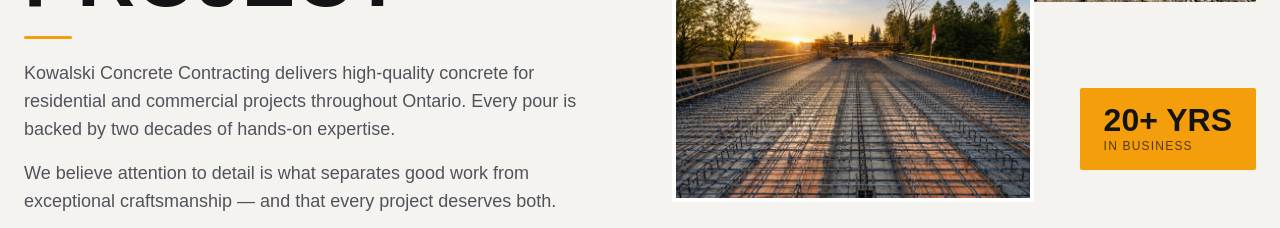
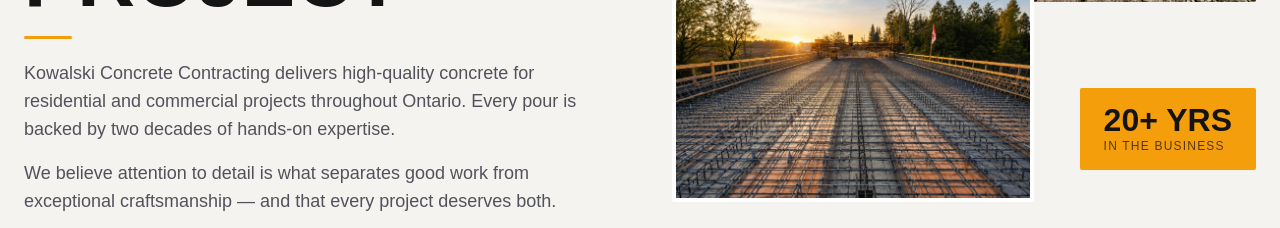
Before and after one commit to kowalski3026/kowalski-concrete-website, a Next.js app: page / in a window 1280 px wide. Shown: the part 1440-1668 px from the top of the page. Built offline with nearby package versions, Linux system fonts and the light colour scheme.

Commit message:
Update page.js

```diff
--- a/app/page.js
+++ b/app/page.js
@@ -401,7 +401,7 @@ export default function Home() {
                       20+ YRS
                     </div>
                     <div className="text-xs uppercase tracking-widest mt-0.5" style={{ fontFamily: "var(--font-display)", color: "rgba(0,0,0,0.65)" }}>
-                      In Business
+                      In the Business
                     </div>
                   </div>
                 </div>
```
